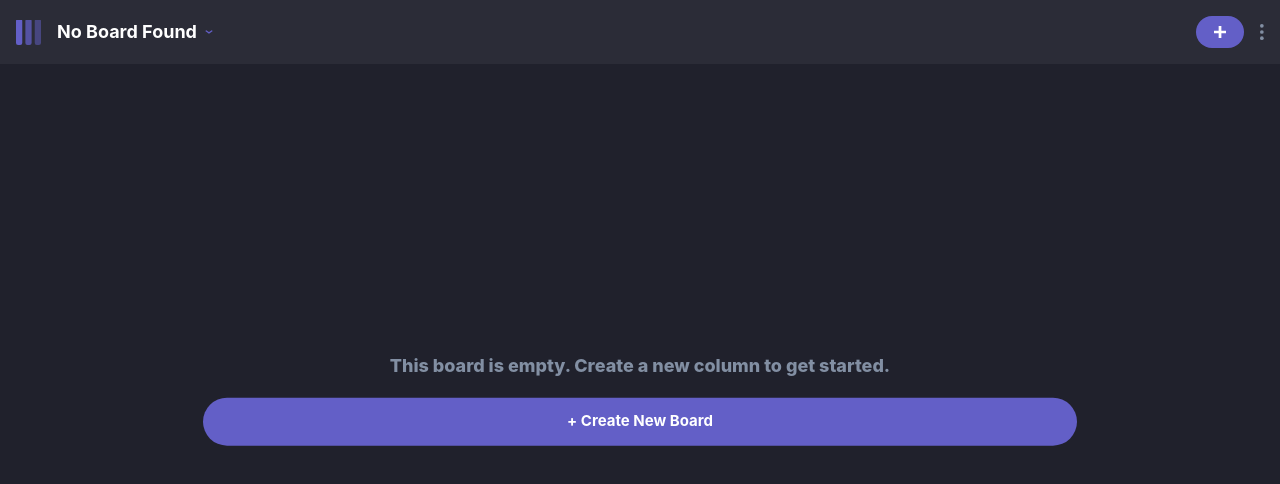
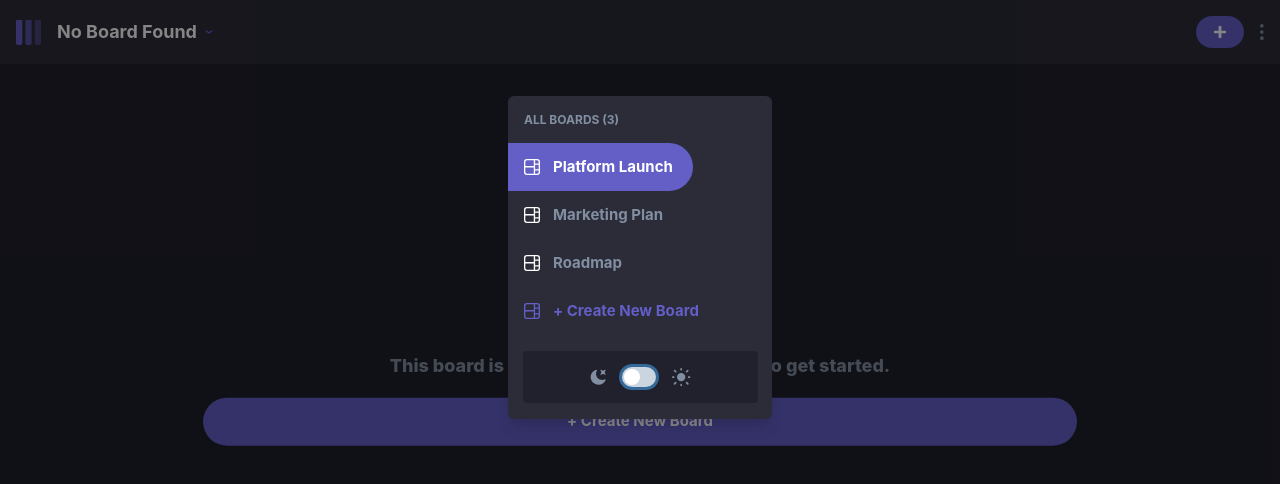
Before and after one commit to StephensGit/Kanban-Task-Management-App, a React (Create React App) app: page / in a window 1280 px wide. Both pictures are taken after a click on the picture 208 px from the left and 32 px from the top of the page. Shown: the top 484 px of the page. Built offline with nearby package versions, Linux system fonts and the light colour scheme.

Commit message:
Task#4 - When a user selects drop-down menu from header when no boards are yet created

```diff
--- a/src/components/Header.tsx
+++ b/src/components/Header.tsx
@@ -1,6 +1,15 @@
 import React from "react";
 
-import { Box, Flex, Button, Image, Heading } from "@chakra-ui/react";
+import {
+  Box,
+  Flex,
+  Button,
+  Image,
+  Heading,
+  useDisclosure,
+} from "@chakra-ui/react";
+
+import MobileMenu from "./MobileMenu";
 
 import mobileLogo from "../assets/logo-mobile.svg";
 import chevronDown from "../assets/icon-chevron-down.svg";
@@ -8,7 +17,11 @@ import addIcon from "../assets/icon-add-task-mobile.svg";
 import threeDots from "../assets/icon-vertical-ellipsis.svg";
 
 const Header = () => {
+  const { isOpen, onOpen, onClose } = useDisclosure();
   return (
+    <>
+      <MobileMenu isOpen={isOpen} onClose={onClose} />
+
       <Box
         px="16px"
         bg="darkGrey"
@@ -25,6 +38,8 @@ const Header = () => {
             fontSize="18px"
             fontWeight="700"
             lineHeight="22.68px"
+            cursor="pointer"
+            onClick={onOpen}
           >
             No Board Found
           </Heading>
@@ -34,6 +49,7 @@ const Header = () => {
             height="4px"
             ml="8px"
             cursor="pointer"
+            onClick={onOpen}
           />
         </Flex>
 
@@ -56,6 +72,7 @@ const Header = () => {
           />
         </Flex>
       </Box>
+    </>
   );
 };
 
--- /dev/null
+++ b/src/components/MobileMenu.tsx
@@ -0,0 +1,122 @@
+import React from "react";
+
+import {
+  Button,
+  Image,
+  ListItem,
+  Modal,
+  ModalOverlay,
+  ModalContent,
+  ModalHeader,
+  ModalFooter,
+  ModalBody,
+  Switch,
+  Text,
+  UnorderedList,
+  useColorMode,
+} from "@chakra-ui/react";
+
+import iconBoardWhite from "../assets/icon-board-white.svg";
+import iconBoardPurple from "../assets/icon-board-purple.svg";
+import iconDarkMode from "../assets/icon-dark-theme.svg";
+import iconLightMode from "../assets/icon-light-theme.svg";
+interface MobileMenuProps {
+  isOpen: boolean;
+  onClose: () => void;
+}
+
+const MobileMenu = ({ isOpen, onClose }: MobileMenuProps) => {
+  const { colorMode, toggleColorMode } = useColorMode();
+  console.log(colorMode, "colorMode");
+
+  return (
+    <Modal isOpen={isOpen} onClose={onClose}>
+      <ModalOverlay />
+      <ModalContent bg="darkGrey" maxW="264px" mt={24}>
+        <ModalHeader
+          color="mediumGrey"
+          fontSize="12px"
+          fontWeight="700"
+          lineHeight="15.12px"
+          m={0}
+          px={4}
+        >
+          ALL BOARDS (3)
+        </ModalHeader>
+
+        <ModalBody
+          fontSize="15px"
+          fontWeight="700"
+          lineHeight="18.9px"
+          p={0}
+          m={0}
+        >
+          <UnorderedList m={0} color="mediumGrey">
+            <ListItem
+              bg="mainPurple"
+              color="white"
+              px={4}
+              borderRightRadius={25}
+              maxW="70%"
+              height="48px"
+              display="flex"
+              alignItems="center"
+              cursor="pointer"
+            >
+              <Image mr="13px" boxSize="16px" src={iconBoardWhite} />
+              Platform Launch
+            </ListItem>
+            <ListItem
+              display="flex"
+              alignItems="center"
+              height="48px"
+              px={4}
+              cursor="pointer"
+            >
+              <Image mr="13px" boxSize="16px" src={iconBoardWhite} />
+              Marketing Plan
+            </ListItem>
+            <ListItem
+              display="flex"
+              alignItems="center"
+              height="48px"
+              px={4}
+              cursor="pointer"
+            >
+              <Image mr="13px" boxSize="16px" src={iconBoardWhite} />
+              Roadmap
+            </ListItem>
+            <ListItem
+              color="mainPurple"
+              display="flex"
+              alignItems="center"
+              height="48px"
+              px={4}
+              cursor="pointer"
+            >
+              <Image mr="13px" boxSize="16px" src={iconBoardPurple} />+ Create
+              New Board
+            </ListItem>
+          </UnorderedList>
+        </ModalBody>
+
+        <ModalFooter
+          width="235px"
+          borderRadius={4}
+          mx="auto"
+          my={4}
+          bg="veryDarkGrey"
+          display="flex"
+          justifyContent="center"
+          alignSelf="center"
+        >
+          <Image src={iconDarkMode} cursor="pointer" />
+          <Switch mx={4} onChange={toggleColorMode} cursor="pointer" />
+          <Image src={iconLightMode} cursor="pointer" />
+        </ModalFooter>
+      </ModalContent>
+    </Modal>
+  );
+};
+
+export default MobileMenu;
--- a/src/index.tsx
+++ b/src/index.tsx
@@ -4,7 +4,7 @@ import "./index.css";
 import App from "./App";
 import { theme } from "./theme";
 
-import { ChakraProvider } from "@chakra-ui/react";
+import { ChakraProvider, ColorModeScript } from "@chakra-ui/react";
 
 const root = ReactDOM.createRoot(
   document.getElementById("root") as HTMLElement
@@ -12,6 +12,7 @@ const root = ReactDOM.createRoot(
 root.render(
   <React.StrictMode>
     <ChakraProvider theme={theme}>
+      <ColorModeScript initialColorMode="dark" />
       <App />
     </ChakraProvider>
   </React.StrictMode>
```
Lines whose indentation alone changed are shown as unchanged.
